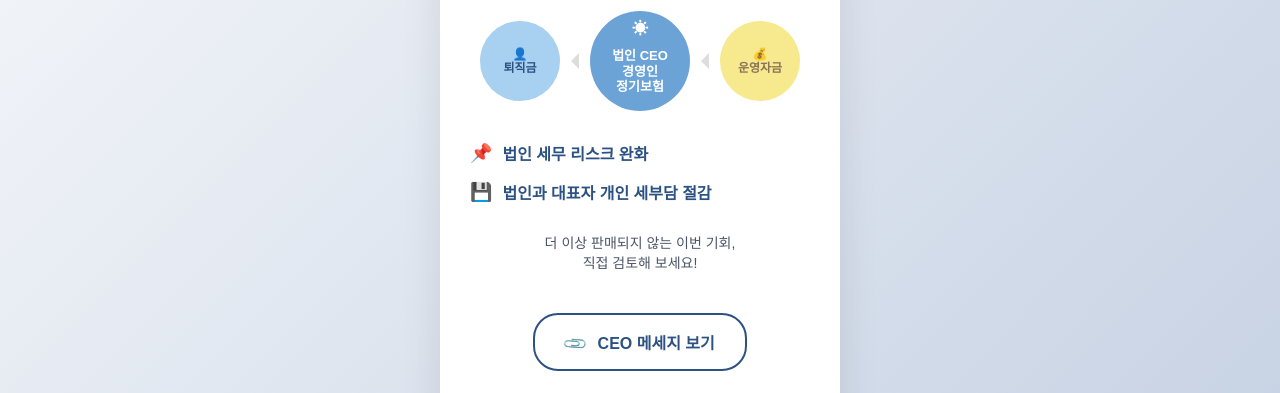
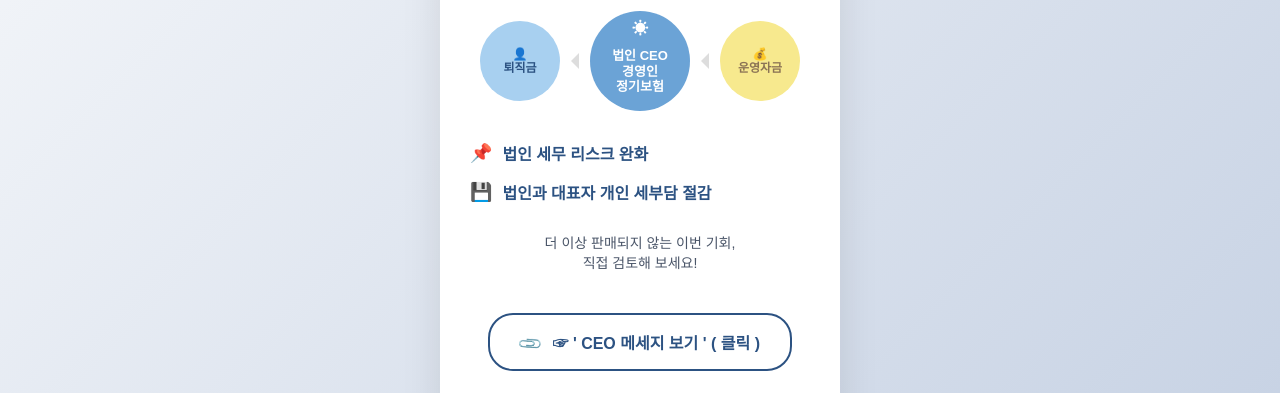
Before and after one commit to jbebakPark/ceo_msg_kyeongjeong_vusual2, a plain HTML site: page index.html in a window 1280 px wide. Shown: the part 201-594 px from the top of the page. Drawn offline with Linux system fonts and the light colour scheme.

Commit message:
Update index.html

```diff
--- a/index.html
+++ b/index.html
@@ -238,7 +238,7 @@
 
         <a href="https://myip.kr/Mzubd" class="cta-button" target="_blank">
             <span class="paperclip">📎</span>
-            CEO 메세지 보기
+           ☞ ' CEO 메세지 보기 ' ( 클릭 )
         </a>
 
         <div class="contact-info">
```
